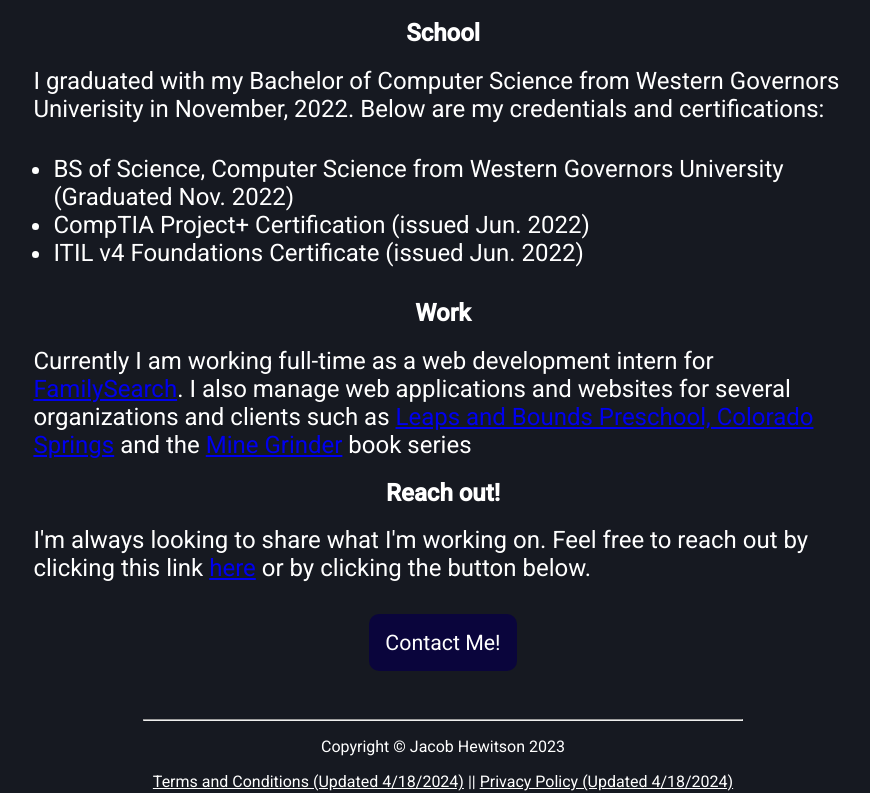
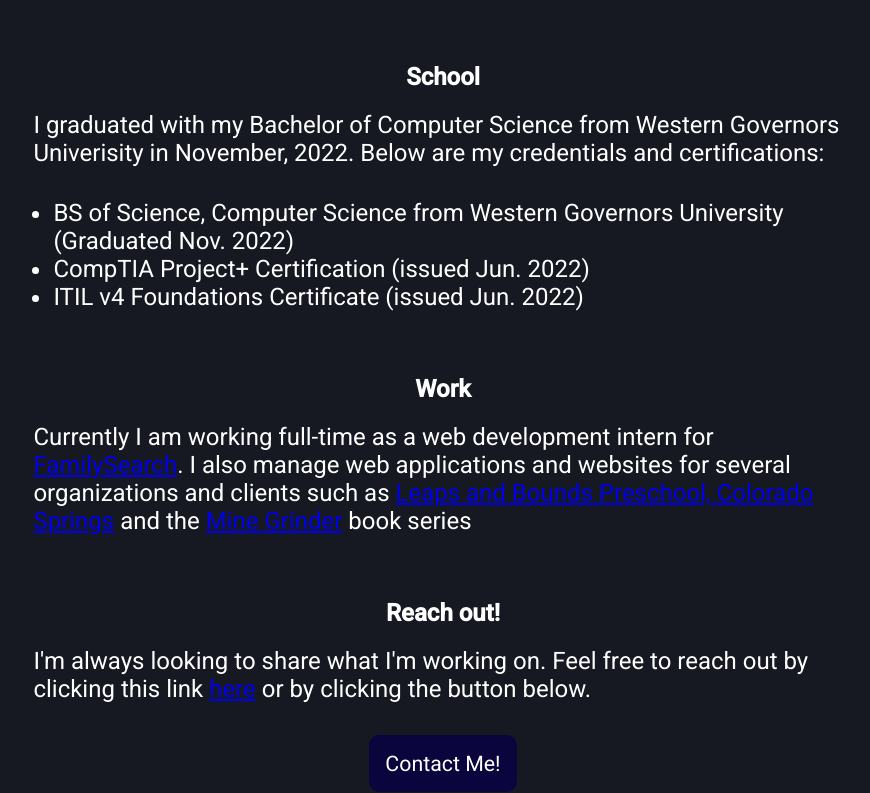
Before and after one commit to hewitson-j/website-v4, a React (Vite) app: page /#/about in a window 1280 px wide. Shown: the part 450-1243 px from the top of the page, without its empty margins (197-1067 px from the left). Built offline with nearby package versions, Linux system fonts and the light colour scheme.

Commit message:
Adjusted margin stylings, wrapped sections around paragraphs

```diff
--- a/src/components/About.css
+++ b/src/components/About.css
@@ -2,6 +2,9 @@
     width: 80%;
     margin: auto;
     min-width: 250px;
+}
+.about section {
+    margin: 4rem auto;
 }
 
 .about .paragraphs {
@@ -10,6 +13,7 @@
     width: 80%;
     min-width: 300px;
     margin: auto;
+    margin-bottom: 2rem;
 }
 
 .about-intro {
@@ -43,7 +47,8 @@
 }
 
 .about button {
-    margin: 2rem auto;
+    margin: auto;
+    margin-bottom: 2rem;
 }
 
 @media screen and (max-width: 750px) {
--- a/src/components/About.tsx
+++ b/src/components/About.tsx
@@ -13,6 +13,7 @@
             <img src={profilePic} id='about-profile-pic' alt='My Profile Pic' />
             <p>It's really nice to meet you. My name is Jacob Hewitson and I am a software engineer working with <a href='http://www.familysearch.org'>FamilySearch</a>. Here you can get to know a little more about me!</p>
         </div>
+        <section>
             <h2>School</h2>
             <p className='paragraphs'>
                 I graduated with my Bachelor of Computer Science from Western Governors Univerisity in November, 2022. Below are my credentials and certifications:
@@ -22,12 +23,17 @@
                     <li>CompTIA Project+ Certification (issued Jun. 2022)</li>
                     <li>ITIL v4 Foundations Certificate (issued Jun. 2022)</li>
             </ul>
+        </section>
+        <section>
             <h2>Work</h2>
             <p className='paragraphs'>Currently I am working full-time as a web development intern for <a href='http://www.familysearch.org'>FamilySearch</a>. I also manage web applications and websites for several organizations and clients such as <a href='http://leapsandboundsprek.com'>Leaps and Bounds Preschool, Colorado Springs</a> and the <a href='http://minegrinder.com'>Mine Grinder</a> book series</p>
+        </section>
+        <section>
             <h2>Reach out!</h2>
             <p className='paragraphs'>I'm always looking to share what I'm working on. Feel free to reach out by clicking this link <Link to={'/contact'}>here</Link> or by clicking the button below.</p>
             <button onClick={() => navigate('/contact')}
             className='buttons'>Contact Me!</button>
+        </section>
         <Copyright margin='1rem auto'/>
     </div>
 }
```
Lines whose indentation alone changed are shown as unchanged.
